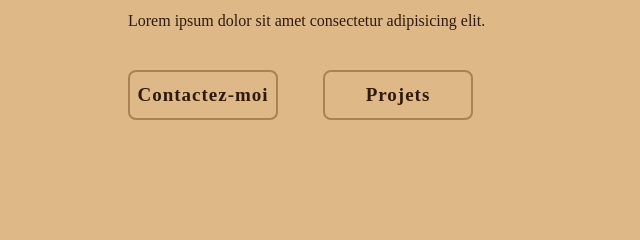
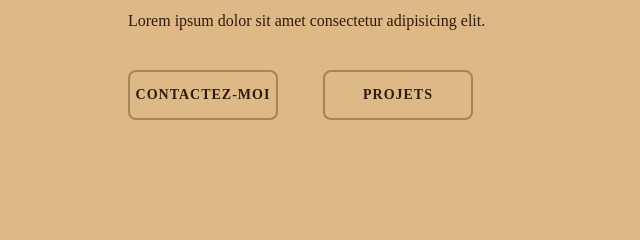
Before and after one commit to ymachi/CVAminataDiawara, a plain HTML site: page index.html in a window 1280 px wide. Shown: the part 395-635 px from the top of the page, 0-640 px from the left. Drawn offline with nearby package versions, Linux system fonts and the light colour scheme.

Commit message:
change police

```diff
--- a/style.css
+++ b/style.css
@@ -86,11 +86,12 @@ body {
     height: 100%;
     border: 2px solid rgb(168, 132, 84);
     border-radius: 8px;
-    font-size: 19px;
+    font-size:  0.875em;
     color: #2f1b0c;
     text-decoration: none;
-    font-weight: 600;
+    font-weight: bold;
     letter-spacing: 1px;
+    text-transform: uppercase;
     overflow: hidden; /*pourmasquer les éléments qui débordent */
     transition: .5s;
 }
@@ -450,6 +451,7 @@ textarea {
   text-decoration: none;
   color:#2f1b0c;
   font-weight: bold;
+  font-size:  0.875em;
   border: 2px solid rgb(168, 132, 84);
   text-transform: uppercase;
   border-radius: 8px;
```
